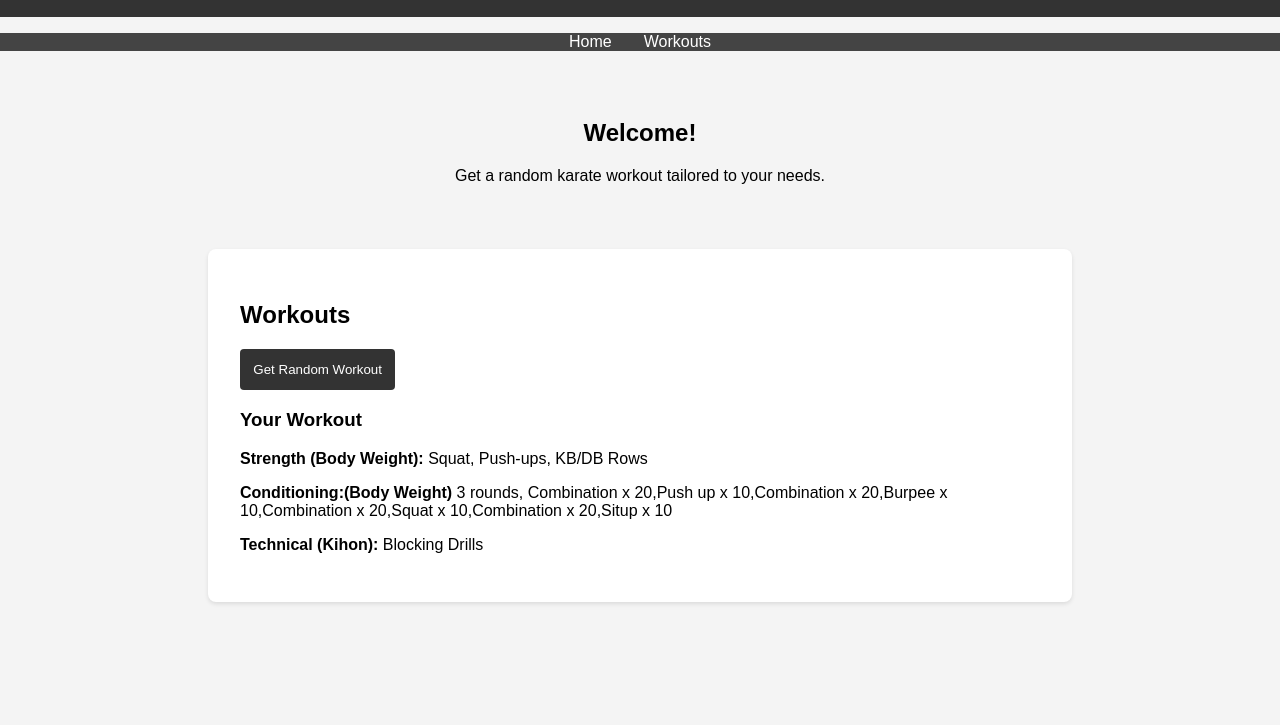
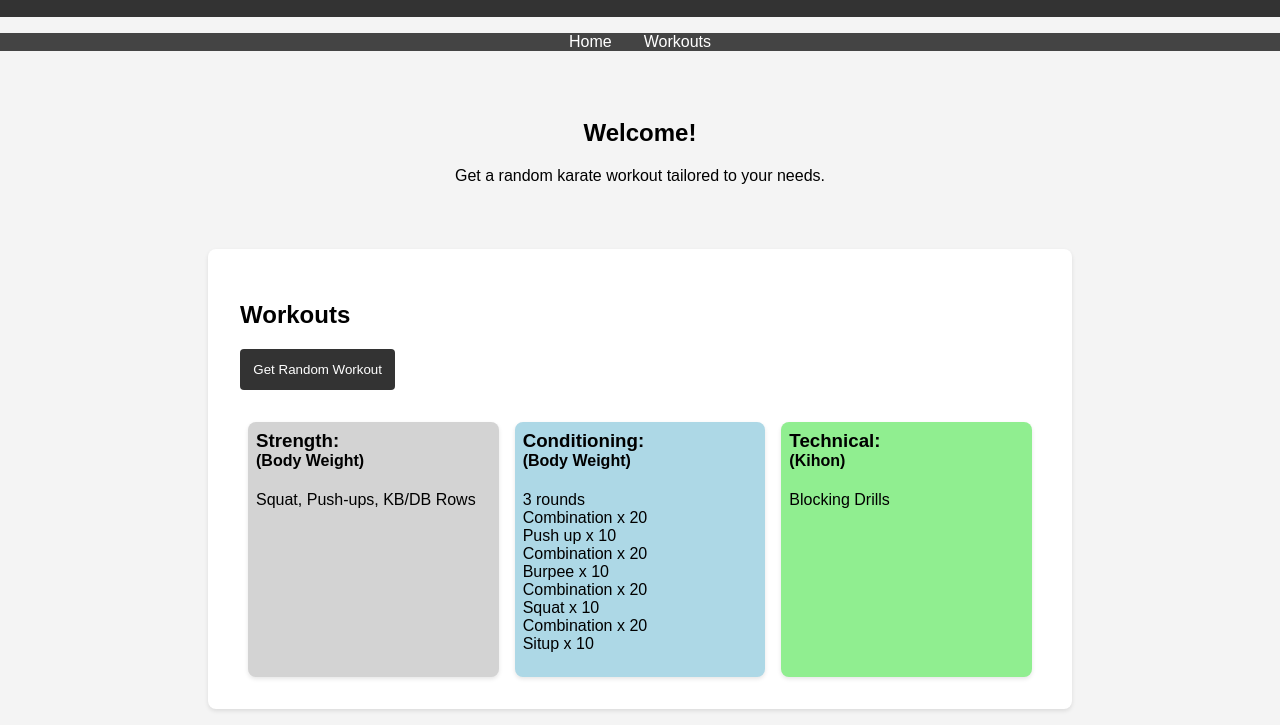
Before and after one commit to ARKtec8bit/webappjs, a plain HTML site: page index.html in a window 1280 px wide. Both pictures are taken after a click on the button "Get Random Workout". Shown: the part 95-820 px from the top of the page. Drawn offline with Linux system fonts and the light colour scheme.

Commit message:
more formatting

```diff
--- a/index.html
+++ b/index.html
@@ -21,9 +21,11 @@
         <p>Get a random karate workout tailored to your needs.</p>
     </main>
     <section id="workouts">
+        <div class="btn-block">
         <h2>Workouts</h2>
         <button onclick="generateWorkout()">Get Random Workout</button>
-        <div id="workout-result"></div>
+        </div>
+        <div class="workout_box" id="workout-result"></div>
     </section>
     <script src="script.js"></script>
 </body>
--- a/script.js
+++ b/script.js
@@ -1,7 +1,7 @@
 const strengthWorkouts = {
   "Weight Vest": [
     "150 Squats, 100 Pushup, 50 Pull up",
-    "Squat, Dips, KB/DB Rows",
+    "Squat, Dips, KB/DB, Rows",
     "KB Snatch, Push-ups, Chin-ups/Pull-ups",
     "Squat, KB Snatch, Dips",
     "Squat , KB Snatch, Chin-ups/Pull-ups",
@@ -11,7 +11,7 @@ const strengthWorkouts = {
 
   "Kettle Bell": [
     "100 Swings, 5 Get ups",
-    "3 rounds 10 reps<br>, Figure 8, Deadlift, Two-hand swing,One-hand swing, Squat-pull,Single press,Bent-over row, Single floor press, Alternating press-up into leg raise (arms extended)",
+    "3 rounds 10 reps<br>Figure 8<br>Deadlift<br>Two-hand swing,One-hand swing<br>Squat-pull<br>Single press<br>Bent-over row<br>Single floor press<br>Alternating press-up into leg raise (arms extended)",
   ],
 
   "Body Weight": [
@@ -26,17 +26,18 @@ const strengthWorkouts = {
 
   "Club Bell": [""],
   "Weight Plate": [
-    "Plate press front-up 2 x20, Plate rotation 2 x20, Plate front raise to triceps press 2 x20, Plate torso rotation both directions 2 x 20, Rotation to high pull 2 x 20, Halo rotation to trunk twist 3 x 10",
+    "Plate press front-up 2 x20<br>Plate rotation 2 x20<br>Plate front raise to triceps press 2 x20<br>Plate torso rotation both directions 2 x 20<br>Rotation to high pull 2 x 20<br>Halo rotation to trunk twist 3 x 10",
   ],
 };
 
 const conditioningWorkouts = {
   "Heavy Bag": [""],
-    "Body Weight": ["Mae kiage L/R R/L  x 50,Body weight Squats x 20,Squat jumps x 10,Mae geri (left of rear, right off front, right off rear left off front) x 50,Body weight squat x 20,Squat jumps x 10,Mae geri off rear, mawashi geri off front (l/r) x 50,Body weight squats x 20,Squat jumps x 10,Uchi mawashi geri l/r soto mawashi geri l/r x 50,Body weight squats x 20,Squat jumps x 10,Jordan mawashi geri, ushiro geri x 50,Body weight squats x 20,Squat jumps x 10",
-      "3 rounds, Combination x 20,Push up x 10,Combination x 20,Burpee x 10,Combination x 20,Squat x 10,Combination x 20,Situp x 10",
+  "Body Weight": [
+    "Mae kiage L/R R/L  x 50<br>Body weight Squats x 20<br>Squat jumps x 10<br>Mae geri (left of rear, right off front, right off rear left off front) x 50<br>Body weight squat x 20<br>Squat jumps x 10,Mae geri off rear<br>mawashi geri off front (l/r) x 50<br>Body weight squats x 20<br>Squat jumps x 10<br>Uchi mawashi geri l/r soto mawashi geri l/r x 50<br>Body weight squats x 20<br>Squat jumps x 10<br>Jordan mawashi geri<br>ushiro geri x 50<br>Body weight squats x 20<br>Squat jumps x 10",
+    "3 rounds<br>Combination x 20<br>Push up x 10<br>Combination x 20<br>Burpee x 10<br>Combination x 20<br>Squat x 10<br>Combination x 20<br>Situp x 10",
   ],
   Barbell: [
-    "Combination 1 x 10, Push press, Combination 1 x 10, Front Squat, Combination 1 x 10, High Pull, Combination 1 x 10, Hang Clean, Combination 1 x 10, Thruster",
+    "Combination 1 x 10<br>Push press<br>Combination 1 x 10<br>Front Squat<br>Combination 1 x 10<br>High Pull<br>Combination 1 x 10<br>Hang Clean<br>Combination 1 x 10<br>Thruster",
   ],
 };
 
@@ -98,14 +99,14 @@ const technicalWorkouts = {
   ],
 
   Renzuku: [
-    "10th kyu: 1. Zenkutsu dashi, chudan seikan morote tuski. Leave lead hand out, strike chudan seikan gyaku tsuki, jodan oi tsuki, gedan gyaku tsuki 2. Step forward zenkutsu dashi, seikan jodan uke, seikan gedan barrai, chudan shuto uke, uraken gamen uchi, chudan seikan gyaku tsuki 3. Grab forward, flair elbows Hiza gammen gerri, kintaki geri, mae geri kikomi stepping in to kame dachi strike ago uchi",
-    "9th kyu: 1. Zenkutsu Dashi, Shuto Ganmen uchi. Kiba Dashi, Uraken sayo uchi. Zenkutsu Dashi, Seiken Chudan Uchi Uke 2. Step into Kokustsu Dashi, shita tsuki, Hiji Jodan Ate, slide into zenkutsu dashi Seikan Chudan Soto Uke 3. Uchi Mawashi kiage, soto mawashi kiage ",
-    "8th Kyu: 1. 90-degree kiba dachi, Chudan Jun Tsuki, uraken hizo uchi. Step across into zenkutsu dachi, chudan morote uchi uke, gedan barai/ chudan uchi uke 2. Step into kokutsu dachi, Oi uraken mawashi ganmen uchi, guaku chudan tate Tsuki. Slide forward into zenkutsu dachi, Oi shuto sakotsu uchi 3. Turn 90 degees, yoko keage, bring leg back, jodan mae geri bring leg back, gedan mawashi geri step forward.",
-    "7th Kyu: 1. Step into kokutsu dachi, block shuto mawashi uke, then strike Tettsui Komi Kami Slide forward into zenkutsu dachi strike, gyaku Tettsui Oroshi Ganmen Uchi followed by Oi Tettsui Hiza Uchi. 2. Step into zenkutsu dachi, strike Oi shuto uchi uke, gyaku shuto sakotsu uchi komi., Oi shuto hizo uchi. 3. Rear leg chudan mawashi geri(return foot to rear) gedan Kakato geri, step forward into zenkutsu dachi.",
-    "6th Kyu: 1. Step into zenkutsu dachi, strike Oi jodan nihon nukite, gyaku chudan yohon nukite, Oi Uraken oroshi ganmen uchi. 2. Step into-zenkutsu dachi, block gedan seiken juji uke, seiken jodan juji uke. 3. Kansetsu geri, return foot to the rear then Chudan Yoko Geri.step forward into zenkutsu dachi.",
-    "5th Kyu: 1. Step into zenkutsu dachi, block, Oi seiken jodan uchi uke, Oi jodan Shotei uchi. 2. Step through into kiba dachi (facing to the front) and mae shuto mawashi uke then Ushiro hiji-ate, mae chudan hiji ate (with the same arm), step forward into migi zenkutsu dachi with Oi age hiji ate, jodan oroshi hiji ate (same arm) 3. Jodan mawashi geri with rear leg and step forward into zenkutsu dachi, ",
-    "4th Kyu: 1. From zenkutsu dachi, (with rear leg) Ushiro geri into kokutsu dachi, Oi Osai uke, gyaku Furi uch 2. Rear leg Ushiro mawashi Kakato geri into kokutsu dachi, Oi gedan Shotei uke, Jodan Morote Shotei uke 3. Rear leg Ushiro Uchi mawashi geri into zenkutsu dachi",
-    "3rd Kyu: 1. Step into zenkutsu dachi and block jodan shuto juji uke followed by gedan shuto juji uke. 2. With your rear leg execute uchi oroshi kakato geri (and return leg to rear), then soto oroshi kakato geri step into zenkutsu dachi. 3. Step forward into kake dachi, then execute kake geri, followed by Ushiro Mawashi Kakato Geri.",
+    "10th kyu:<br>1. Zenkutsu dashi, chudan seikan morote tuski. Leave lead hand out, strike chudan seikan gyaku tsuki, jodan oi tsuki, gedan gyaku tsuki<br>2. Step forward zenkutsu dashi, seikan jodan uke, seikan gedan barrai, chudan shuto uke, uraken gamen uchi, chudan seikan gyaku tsuki<br>3. Grab forward, flair elbows Hiza gammen gerri, kintaki geri, mae geri kikomi stepping in to kame dachi strike ago uchi",
+    "9th kyu:<br>1. Zenkutsu Dashi, Shuto Ganmen uchi. Kiba Dashi, Uraken sayo uchi. Zenkutsu Dashi, Seiken Chudan Uchi Uke<br>2. Step into Kokustsu Dashi, shita tsuki, Hiji Jodan Ate, slide into zenkutsu dashi Seikan Chudan Soto Uke<br>3. Uchi Mawashi kiage, soto mawashi kiage ",
+    "8th Kyu:<br>1. 90-degree kiba dachi, Chudan Jun Tsuki, uraken hizo uchi. Step across into zenkutsu dachi, chudan morote uchi uke, gedan barai/ chudan uchi uke<br>2. Step into kokutsu dachi, Oi uraken mawashi ganmen uchi, guaku chudan tate Tsuki. Slide forward into zenkutsu dachi, Oi shuto sakotsu uchi<br>3. Turn 90 degees, yoko keage, bring leg back, jodan mae geri bring leg back, gedan mawashi geri step forward.",
+    "7th Kyu:<br>1. Step into kokutsu dachi, block shuto mawashi uke, then strike Tettsui Komi Kami Slide forward into zenkutsu dachi strike, gyaku Tettsui Oroshi Ganmen Uchi followed by Oi Tettsui Hiza Uchi.<br>2. Step into zenkutsu dachi, strike Oi shuto uchi uke, gyaku shuto sakotsu uchi komi., Oi shuto hizo uchi.<br>3. Rear leg chudan mawashi geri(return foot to rear) gedan Kakato geri, step forward into zenkutsu dachi.",
+    "6th Kyu:<br>1. Step into zenkutsu dachi, strike Oi jodan nihon nukite, gyaku chudan yohon nukite, Oi Uraken oroshi ganmen uchi.<br>2. Step into-zenkutsu dachi, block gedan seiken juji uke, seiken jodan juji uke.<br>3. Kansetsu geri, return foot to the rear then Chudan Yoko Geri.step forward into zenkutsu dachi.",
+    "5th Kyu:<br>1. Step into zenkutsu dachi, block, Oi seiken jodan uchi uke, Oi jodan Shotei uchi.<br>2. Step through into kiba dachi (facing to the front) and mae shuto mawashi uke then Ushiro hiji-ate, mae chudan hiji ate (with the same arm), step forward into migi zenkutsu dachi with Oi age hiji ate, jodan oroshi hiji ate (same arm)<br>3. Jodan mawashi geri with rear leg and step forward into zenkutsu dachi, ",
+    "4th Kyu:<br>1. From zenkutsu dachi, (with rear leg) Ushiro geri into kokutsu dachi, Oi Osai uke, gyaku Furi uch<br>2. Rear leg Ushiro mawashi Kakato geri into kokutsu dachi, Oi gedan Shotei uke, Jodan Morote Shotei uke<br>3. Rear leg Ushiro Uchi mawashi geri into zenkutsu dachi",
+    "3rd Kyu:<br>1. Step into zenkutsu dachi and block jodan shuto juji uke followed by gedan shuto juji uke.<br>2. With your rear leg execute uchi oroshi kakato geri (and return leg to rear), then soto oroshi kakato geri step into zenkutsu dachi.<br>3. Step forward into kake dachi, then execute kake geri, followed by Ushiro Mawashi Kakato Geri.",
   ],
 };
 
@@ -124,10 +125,21 @@ function generateWorkout() {
   const technicalWorkout = getRandomElement(technicalWorkouts[technicalType]);
 
   const result = `
-        <h3>Your Workout</h3>
-        <p><strong>Strength (${strengthType}):</strong> ${strengthWorkout}</p>
-        <p><strong>Conditioning:(${conditioningType})</strong> ${conditioningWorkout}</p>
-        <p><strong>Technical (${technicalType}):</strong> ${technicalWorkout}</p>
+    <div class="strength_box">
+        <h3><strong>Strength:</strong></h3>
+        <h4><strong>(${strengthType})</strong></h4>
+        <p>${strengthWorkout}</p>
+    </div>
+    <div class="conditioning_box">
+        <h3><strong>Conditioning:</strong></h3>
+        <h4><strong>(${conditioningType})</strong></h4>
+        <p>${conditioningWorkout}</p>
+    </div>
+    <div class="technical_box">
+        <h3><strong>Technical:</strong><h3>
+        <h4><strong>(${technicalType})</strong></h4>
+        <p>${technicalWorkout}</p>
+    </div>
     `;
 
   document.getElementById("workout-result").innerHTML = result;
--- a/style.css
+++ b/style.css
@@ -47,3 +47,44 @@ button {
 button:hover {
     background-color: #555;
 }
+.btn-block{
+    display:flexbox;
+    justify-content: center;
+    margin-top: 0;}
+.workout_box {
+    display:flex;
+    justify-content: center;
+    margin-top: 2em;
+}
+.workout_box h3{
+    margin-top: 0;
+    margin-bottom: 0;
+}
+.workout_box h4{
+    margin-top: 0;
+}
+
+.strength_box{
+    background-color: lightgray;
+    border-radius: 8px;
+    box-shadow: 0 2px 4px rgba(0,0,0,0.1);
+    padding: .5em;
+    margin: 0 .5em;
+    width: 350px;
+}
+.conditioning_box{
+    background-color: lightblue;
+    border-radius: 8px;
+    box-shadow: 0 2px 4px rgba(0,0,0,0.1);
+    padding: .5em;
+    margin: 0 .5em;
+    width: 350px;
+}
+.technical_box{
+    background-color: lightgreen;
+    border-radius: 8px;
+    box-shadow: 0 2px 4px rgba(0,0,0,0.1);
+    padding: .5em;
+    margin: 0 .5em;
+    width: 350px;
+}
```
